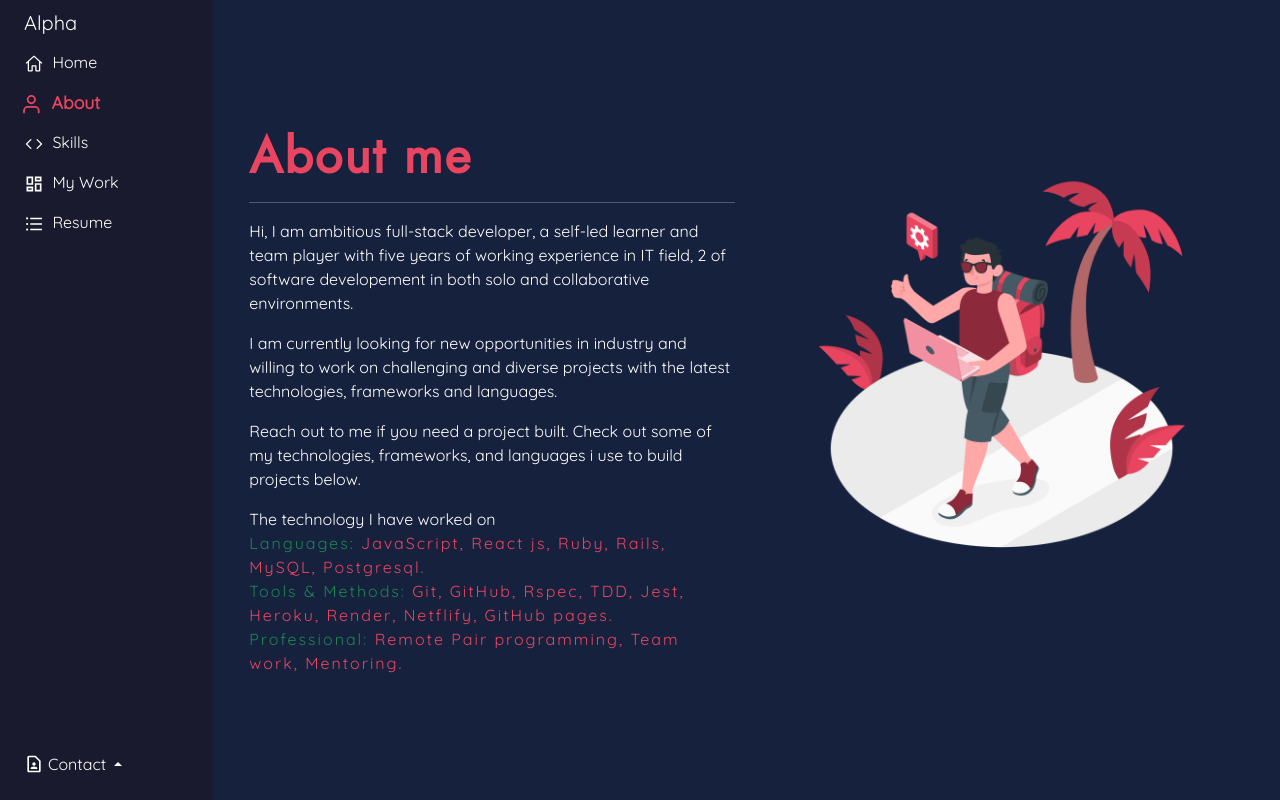
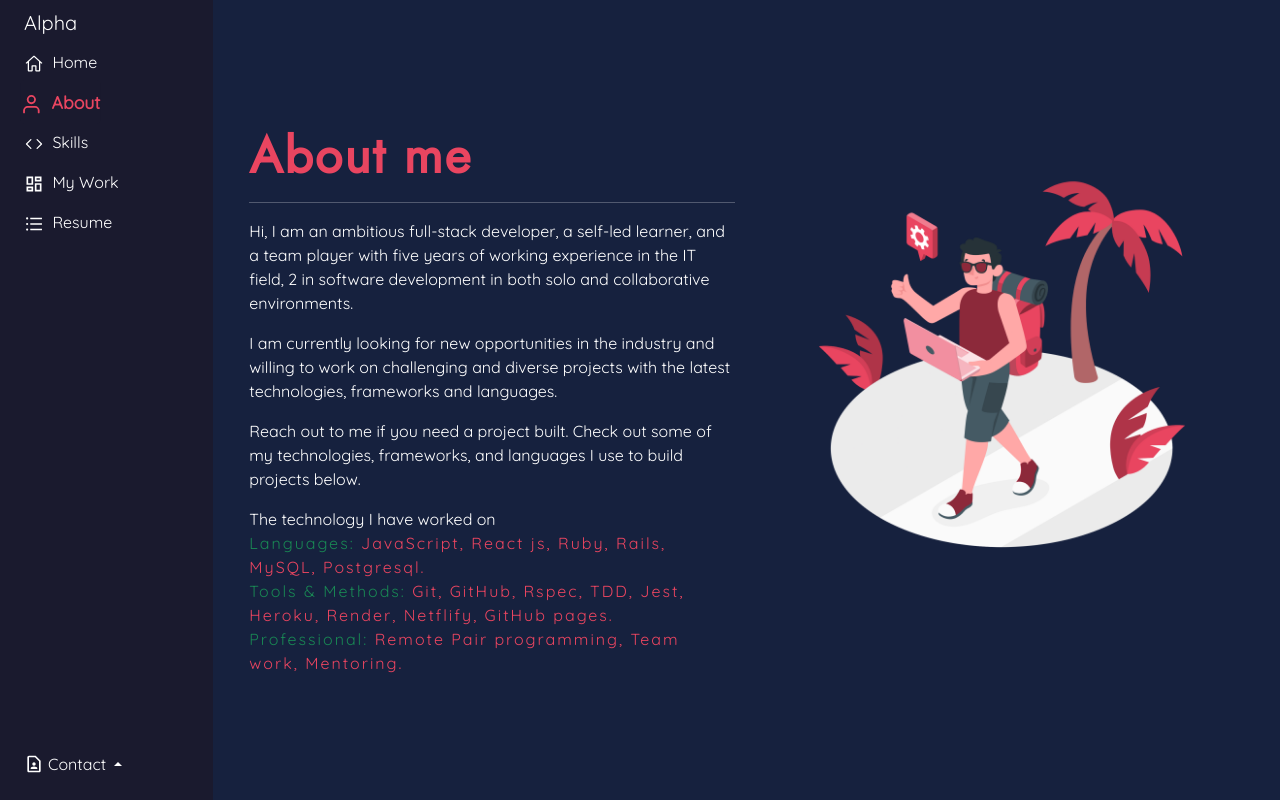
Before and after one commit to AlphaNtihinduka/alpha_portifolio_react, a React (Create React App) app: page /about in a window 1280 px wide. Built offline with nearby package versions, Linux system fonts and the light colour scheme.

Commit message:
Fix grammatic errors and Update resume

```diff
--- a/src/App.css
+++ b/src/App.css
@@ -6,11 +6,7 @@ body {
   font-family: 'Quicksand', sans-serif;
   background-color: #16213e;
   color: white;
-  overflow: hidden;
-}
-
-projects-wrapper {
-  overflow-y: auto;
+  overflow-x: hidden;
 }
 
 .ff-jose {
--- a/src/components/About.js
+++ b/src/components/About.js
@@ -13,18 +13,18 @@ function About() {
                 <h1 className="font-big text-red slide-in-top">About me</h1>
                 <hr />
                 <p className="slide-in-bottom">
-                  Hi, I am ambitious full-stack developer, a self-led learner and team player
-                  with five years of working experience in IT field, 2 of software developement
+                  Hi, I am an ambitious full-stack developer, a self-led learner, and a team player
+                  with five years of working experience in the IT field, 2 in software development
                   in both solo and collaborative environments.
                 </p>
                 <p className="slide-in-bottom">
-                  I am currently looking for new opportunities in industry and willing
+                  I am currently looking for new opportunities in the industry and willing
                   to work on challenging and diverse projects with the latest technologies,
                   frameworks and languages.
                 </p>
                 <p className="slide-in-bottom">
                   Reach out to me if you need a project built. Check out some of my technologies,
-                  frameworks, and languages i use to build projects below.
+                  frameworks, and languages I use to build projects below.
                 </p>
                 <div className="slide-in-bottom">
                   The technology I have worked on
--- a/src/components/MyWork.js
+++ b/src/components/MyWork.js
@@ -9,8 +9,8 @@ import './mywork.css';
 function MyWork() {
   return (
     <>
-      <div className="col p-4 ">
-        <div className="p-4 slide-in-top projects-wrapper">
+      <div className="col p-4">
+        <div className="p-4 slide-in-top">
 
           <div className="row">
             <div className="col-6">
--- a/src/components/Resume.js
+++ b/src/components/Resume.js
@@ -5,7 +5,7 @@ function Resume() {
     <>
       <div>
         <div className="text-center row h-100 w-75 justify-content-center align-items-center">
-          <a className="fs-2 col-sm-12 col-md-5 portfolio-link text-decoration-none text-white m-1 px-4 py-3 bg-blue rounded" href="https://drive.google.com/file/d/11bGg_UkICFiOaK0_EiUoa1AhrrJeiaEw/view?usp=share_link" target="/blank">View my Resume</a>
+          <a className="fs-2 col-sm-12 col-md-5 portfolio-link text-decoration-none text-white m-1 px-4 py-3 bg-blue rounded" href="https://drive.google.com/file/d/15tnxXQnoDSouUaZOzROPqnc7TKzK-QNk/view?usp=share_link" target="/blank">View my Resume</a>
         </div>
       </div>
     </>
--- a/src/components/Sidebar.js
+++ b/src/components/Sidebar.js
@@ -11,7 +11,7 @@ import { Link, NavLink } from 'react-router-dom';
 function Sidebar() {
   return (
     <>
-      <div className="col-auto col-md-3 col-xl-2 px-sm-2 px-0 bg-dark slide-in-left">
+      <div className="col-auto col-md-3 col-xl-2 px-sm-2 px-0 bg-dark slide-in-left overflow-hidden">
         <div className="d-flex flex-column align-items-center align-items-sm-start px-3 pt-2 text-white min-vh-100">
           <Link to="/" className="d-flex align-items-center pb-1 mb-md-0 me-md-auto text-white text-decoration-none">
             <span className="fs-5 d-none d-sm-inline ff-jost fw-600">Alpha</span>
--- a/src/components/projects/ProjectDescription.js
+++ b/src/components/projects/ProjectDescription.js
@@ -1,14 +1,14 @@
 const ProjectsDescription = [
-  'Take control of your finances with Budget-app, track your spending, identify areas to cut back, achieve financial stability. Ruby on Rails, HTML, CSS',
+  'Take control of your finances with Budget-app, track your spending, identify areas to cut back, and achieve financial stability. Ruby on Rails, HTML, CSS.',
 
-  'Covid-tacker helps the community, health workers, and government officials to know the cases of covid-19 within the time period. React JS, HTML, CSS',
+  'Covid-tacker helps the community, health workers, and government officials to know the cases of covid-19 within the time period. React JS, HTML, CSS.',
 
-  'Users can like, comment on and reserve thier favourite movies. This applicaction uses an involvement API to save user interactions data. Javascript, HTML, CSS',
+  'Users can like, comment on and reserve their favorite movies. This application uses an involvement API to save user interaction data. Javascript, HTML, CSS.',
 
-  'The girls need to come together to discuss. This website shows the speakers and events that will take place at the conference. JAVASCRIPT, HTML, CSS',
+  'The girls need to come together to discuss. This website shows the speakers and events that will take place at the conference. JAVASCRIPT, HTML, CSS.',
 
-  'The organisation website helps the donors to track the activities of the organisation. They can also visit the social handles. React JS, Webpack.',
+  'The website of the organization helps the donors to track the activities of the organization. They can also visit the social handles. React JS, Webpack.',
 
-  'The users can be able to see the company wifi subscription, have ability to contact the marketing team and make reservations. HTML, CSS.',
+  'The users can be able to see the wifi subscription of the company have the ability to contact the marketing team, and make reservations. HTML, CSS.',
 ];
 export default ProjectsDescription;
```
